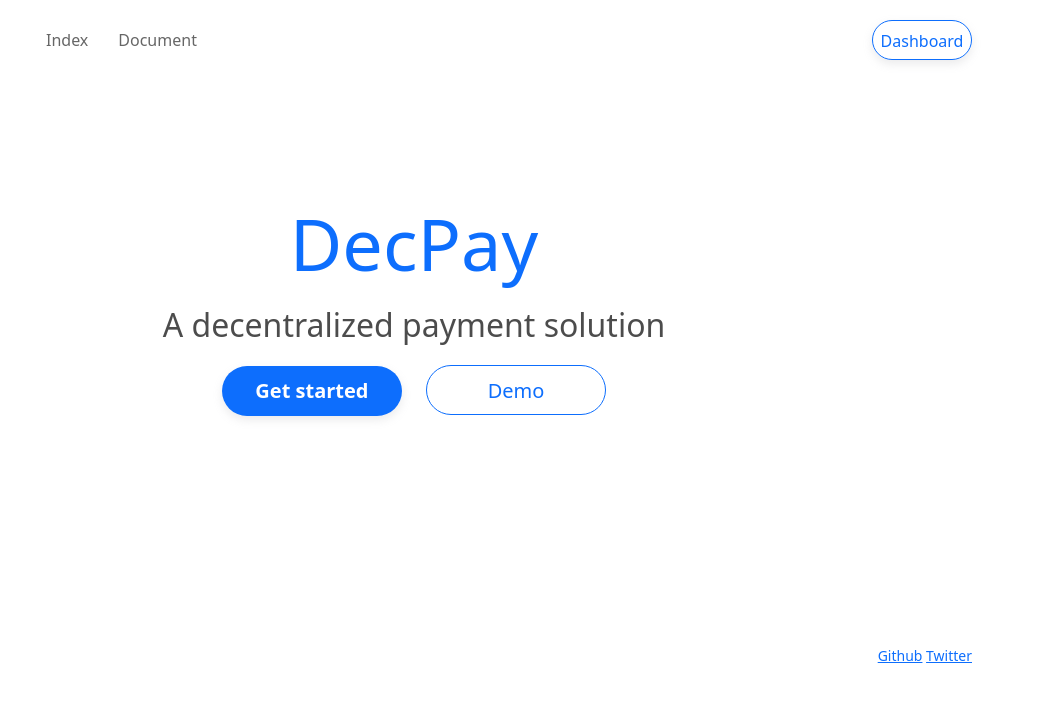
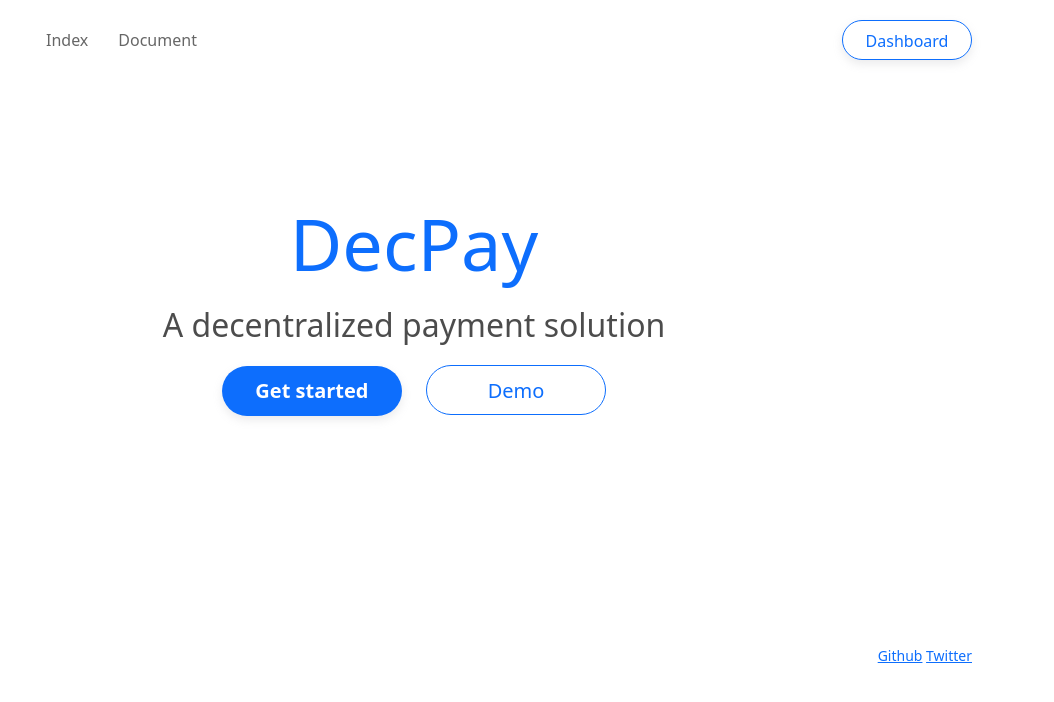
Before and after one commit to DecPay/index-v2, a plain HTML site: page index.html in a window 1280 px wide. Shown: the full height of the page, 226-1280 px from the left. Drawn offline with nearby package versions, Linux system fonts and the light colour scheme.

Commit message:
style update

```diff
--- a/index.html
+++ b/index.html
@@ -55,16 +55,17 @@
 
         .header>.right-menus>.btn-active {
             display: block;
-            width: 100px;
+            width: 130px;
             height: 40px;
+            line-height: 40px;
             float: left;
-            line-height: 40px;
             text-align: center;
             border-radius: 20px;
             text-decoration: none;
             color: var(--primary-color);
             border: 1px solid var(--primary-color);
             box-shadow: 0 4px 10px 0 rgb(153 153 158 / 20%);
+            transition: all .2s;
         }
 
         .header>.right-menus>.btn-active:hover {
@@ -105,6 +106,7 @@
             margin-right: 10px;
             font-weight: bold;
             box-shadow: 0 4px 10px 0 rgb(153 153 158 / 20%);
+            transition: all .2s;
         }
 
         .main-body>.options>.btn-get-started:hover {
```
